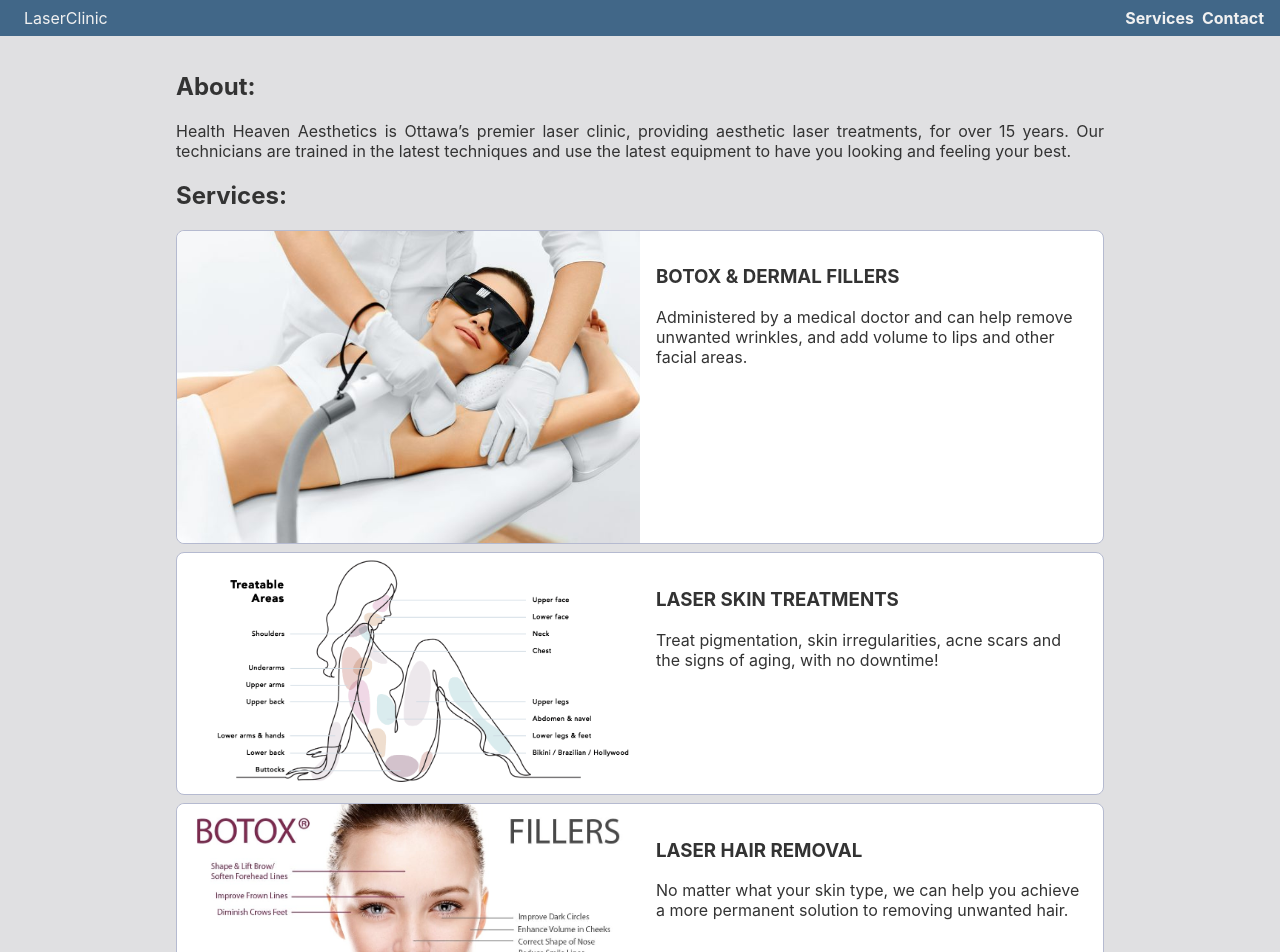
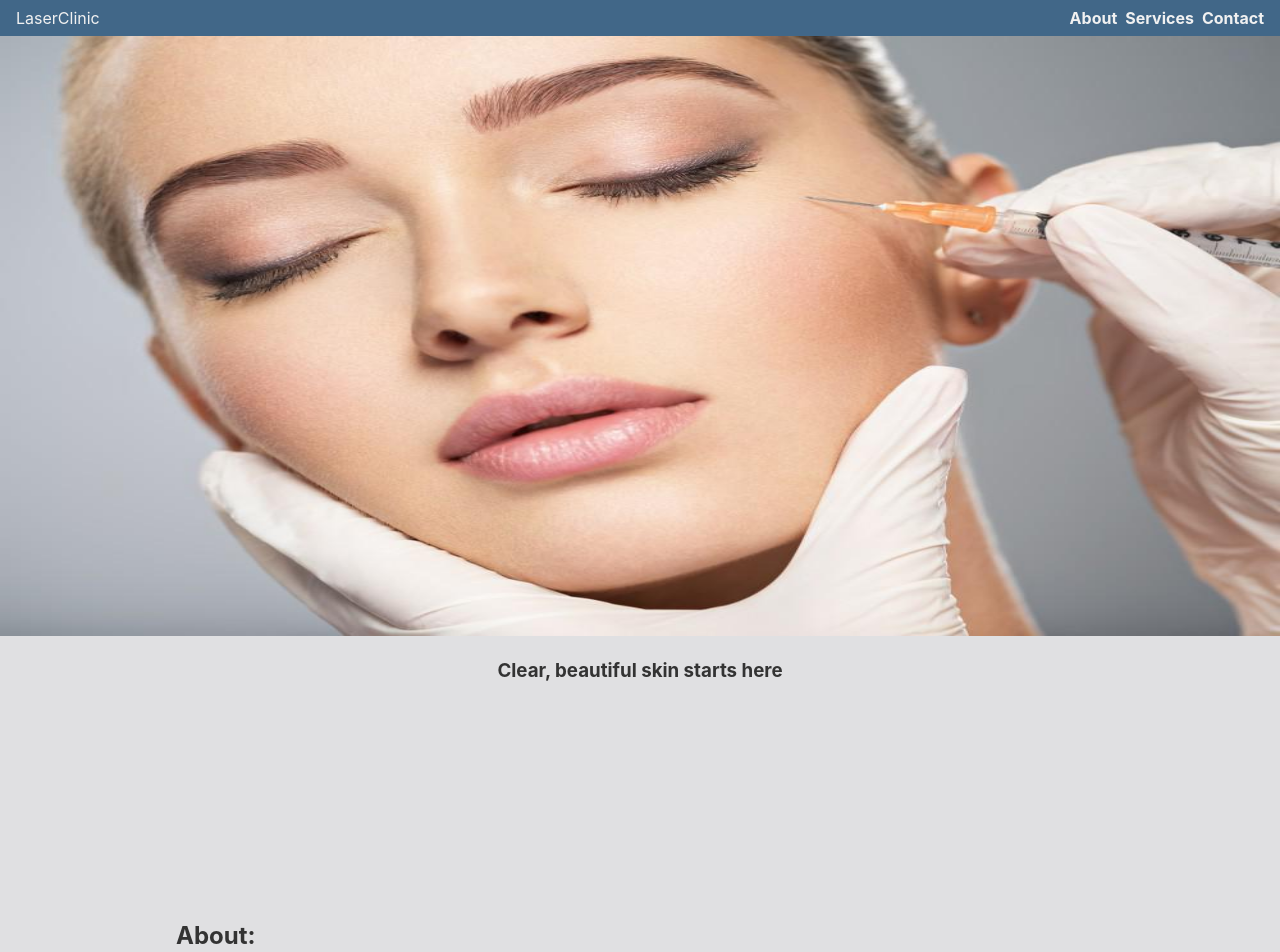
Before and after one commit to LaithAlwani/laser-clinic, a React (Vite) app: page / in a window 1280 px wide. Shown: the top 952 px of the page. Built offline with nearby package versions, Linux system fonts and the light colour scheme.

Commit message:
adds hero image and punch line, input fileds are handled with use state

```diff
--- a/index.html
+++ b/index.html
@@ -4,7 +4,8 @@
     <meta charset="UTF-8" />
     <link rel="icon" type="image/svg+xml" href="/src/favicon.svg" />
     <meta name="viewport" content="width=device-width, initial-scale=1.0" />
-    <title>Vite App</title>
+    <meta name="description" content="Botox, plstic surgery and laser hair removal">
+    <title>Health Haven Aesthetics</title>
   </head>
   <body>
     <div id="root"></div>
--- a/src/App.css
+++ b/src/App.css
@@ -14,7 +14,9 @@
   margin: 0 auto;
   padding: 1rem;
 }
-
+.section{
+  padding: 0.5rem 0;
+}
 /*Navbar */
 nav{
   display: flex;
@@ -33,6 +35,20 @@ nav a{
   margin-left: auto;
 }
 /*Navbar ends*/
+
+/*hero*/
+.hero{
+  width: 100%;
+  text-align: center;
+}
+.hero img{
+  width: 100%;
+  height: 75vh;
+}
+.hero h3{
+  height: 25vh;
+}
+/*hero Ends*/
 
 /*About*/
 .about {
@@ -83,6 +99,7 @@ input, textarea{
   padding:0.5rem;
   font-size: 14px;
   border-radius: var(--border-radius);
+  /* resize: none; */
 }
 button{
   padding: 0.5rem;
--- a/src/App.jsx
+++ b/src/App.jsx
@@ -3,18 +3,20 @@ import Layout from "./components/Layout";
 import Services from "./components/Services";
 import Contact from "./components/Contact";
 import About from "./components/About";
+import Hero from "./components/Hero";
 
 function App() {
   return (
     <div className="App">
       <Layout>
-        <div className="about">
+
+        <div className="about section" id="about">
           <About />
         </div>
-        <div className="services" id="services">
+        <div className="services section" id="services">
           <Services />
         </div>
-        <div className="contact" id="contact">
+        <div className="contact section" id="contact">
           <Contact />
         </div>
       </Layout>
--- a/src/components/Contact.jsx
+++ b/src/components/Contact.jsx
@@ -1,19 +1,47 @@
-import React from 'react'
+import { useState } from "react";
 
 export default function Contact() {
+  const [name, setName] = useState();
+  const [email, setEmail] = useState();
+  const [message, setMessage] = useState();
+
   const handleSubmit = (e) => {
-    e.preventDefault()
-    console.log("submit")
-  }
+    const request={
+      name, email, message
+    }
+    e.preventDefault();
+    console.log(request);
+  };
   return (
     <>
-    <h2>Let's Get in Touch</h2>
-    <form onSubmit={handleSubmit} className="contact-form">
-      <input type="text"  placeholder='Name'/>
-      <input type="text" placeholder='Email'/>
-      <textarea name="" id="" cols="30" rows="10" placeholder='Message'></textarea>
-      <button>Submit</button>
-    </form>
+      <h2>Let's Get in Touch</h2>
+      <form onSubmit={handleSubmit} className="contact-form">
+        <input
+          type="text"
+          placeholder="Name"
+          value={name}
+          onChange={(e) => setName(e.target.value)}
+          required
+        />
+        <input
+          type="text"
+          placeholder="Email"
+          value={email}
+          onChange={(e) => setEmail(e.target.value)}
+          required
+        />
+        <textarea
+          name=""
+          id=""
+          cols="30"
+          rows="10"
+          placeholder="Message"
+          value={message}
+          onChange={(e) => setMessage(e.target.value)}
+          required
+        ></textarea>
+        <button>Submit</button>
+      </form>
     </>
-  )
+  );
 }
--- /dev/null
+++ b/src/components/Hero.jsx
@@ -0,0 +1,9 @@
+import hero from "../images/hero.jpg";
+export default function Hero() {
+  return (
+    <>
+      <img src={hero} alt="" />
+      <h3>Clear, beautiful skin starts here</h3>
+    </>
+  );
+}
--- a/src/components/Layout.jsx
+++ b/src/components/Layout.jsx
@@ -1,11 +1,15 @@
 import React from "react";
 import Footer from "./Footer";
+import Hero from "./Hero";
 import Navbar from "./Navbar";
 
 export default function Layout({ children }) {
   return (
     <>
       <Navbar />
+      <div className="hero">
+        <Hero />
+      </div>
       <main className="main">{children}</main>
       <Footer />
     </>
--- a/src/components/Navbar.jsx
+++ b/src/components/Navbar.jsx
@@ -2,9 +2,10 @@ export default function Navbar() {
   return (
     <nav>
       <div className="logo">
-        <a href="#about">LaserClinic</a>
+        LaserClinic
       </div>
       <div className="links">
+        <a href="#about">About</a>
         <a href="#services">Services</a>
         <a href="#contact">Contact</a>
       </div>
```
Also changed, not shown: src/images/hero.jpg (added).
